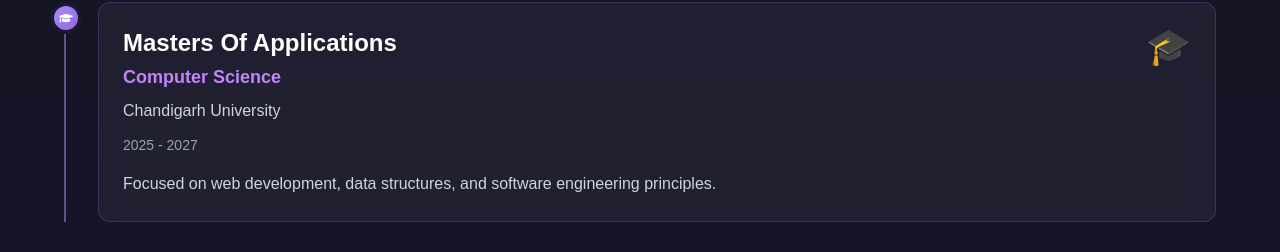
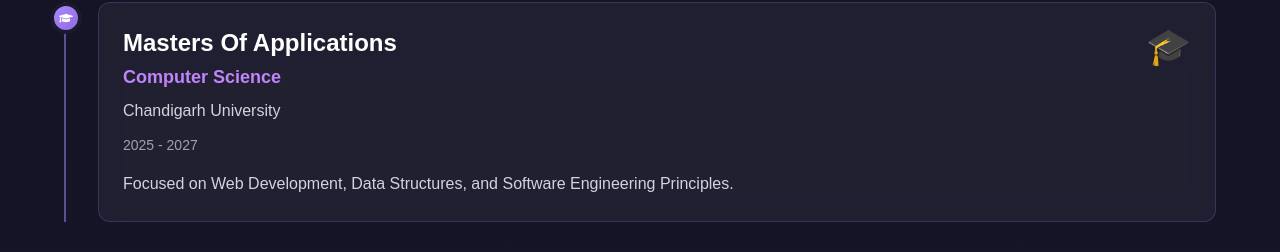
Before and after one commit to Khushbusaifi012/react-portfolio, a React (Vite) app: page / in a window 1280 px wide. Shown: the part 1854-2106 px from the top of the page. Built offline with nearby package versions, Linux system fonts and the light colour scheme.

Commit message:
Updated education section

```diff
--- a/src/components/Education.jsx
+++ b/src/components/Education.jsx
@@ -9,7 +9,7 @@
       field: 'Computer Science',
       institution: 'Chandigarh University',
       period: '2025 - 2027',
-      description: 'Focused on web development, data structures, and software engineering principles.',
+      description: 'Focused on Web Development, Data Structures, and Software Engineering Principles.',
       icon: '🎓',
     },
     {
```
